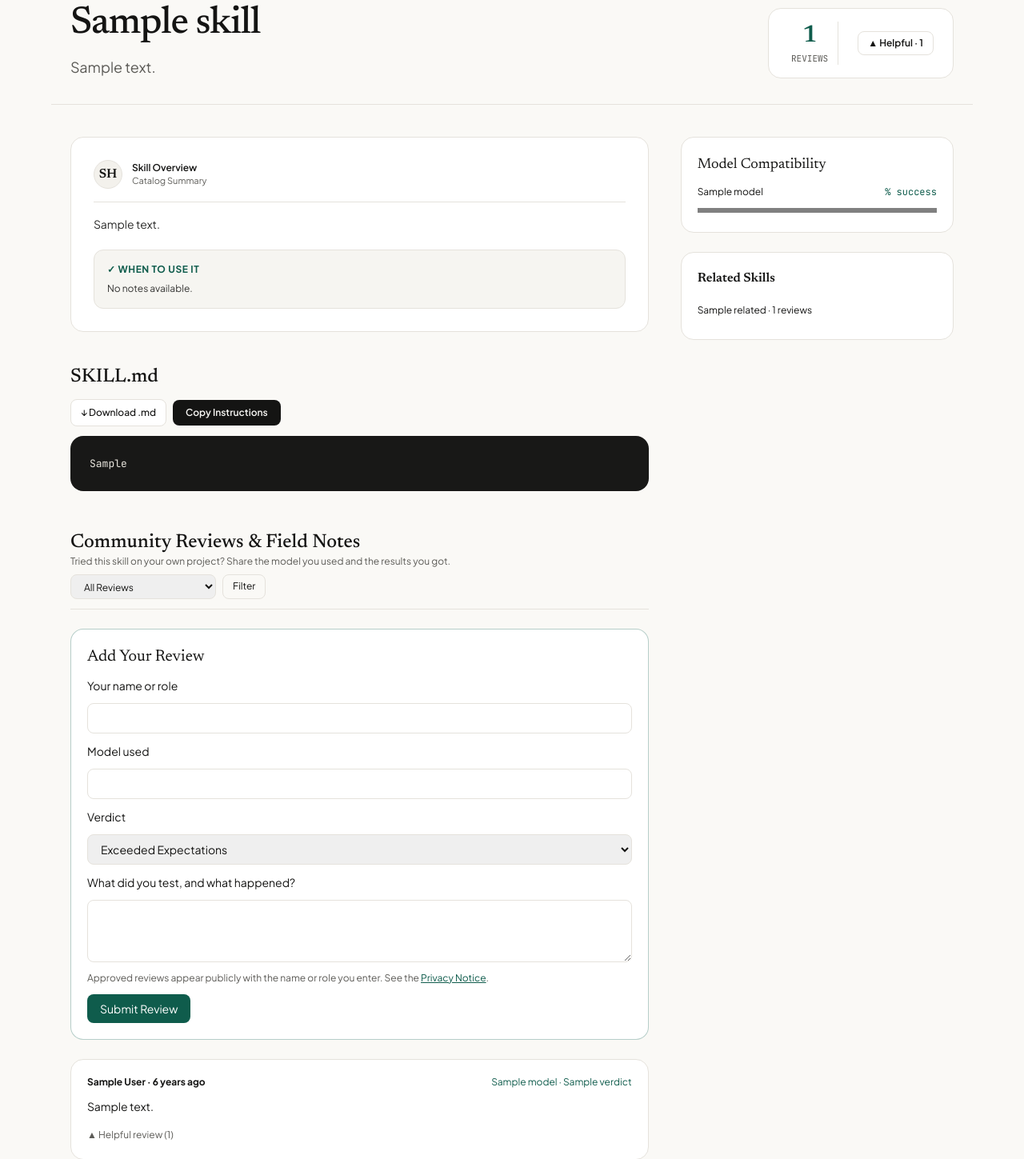
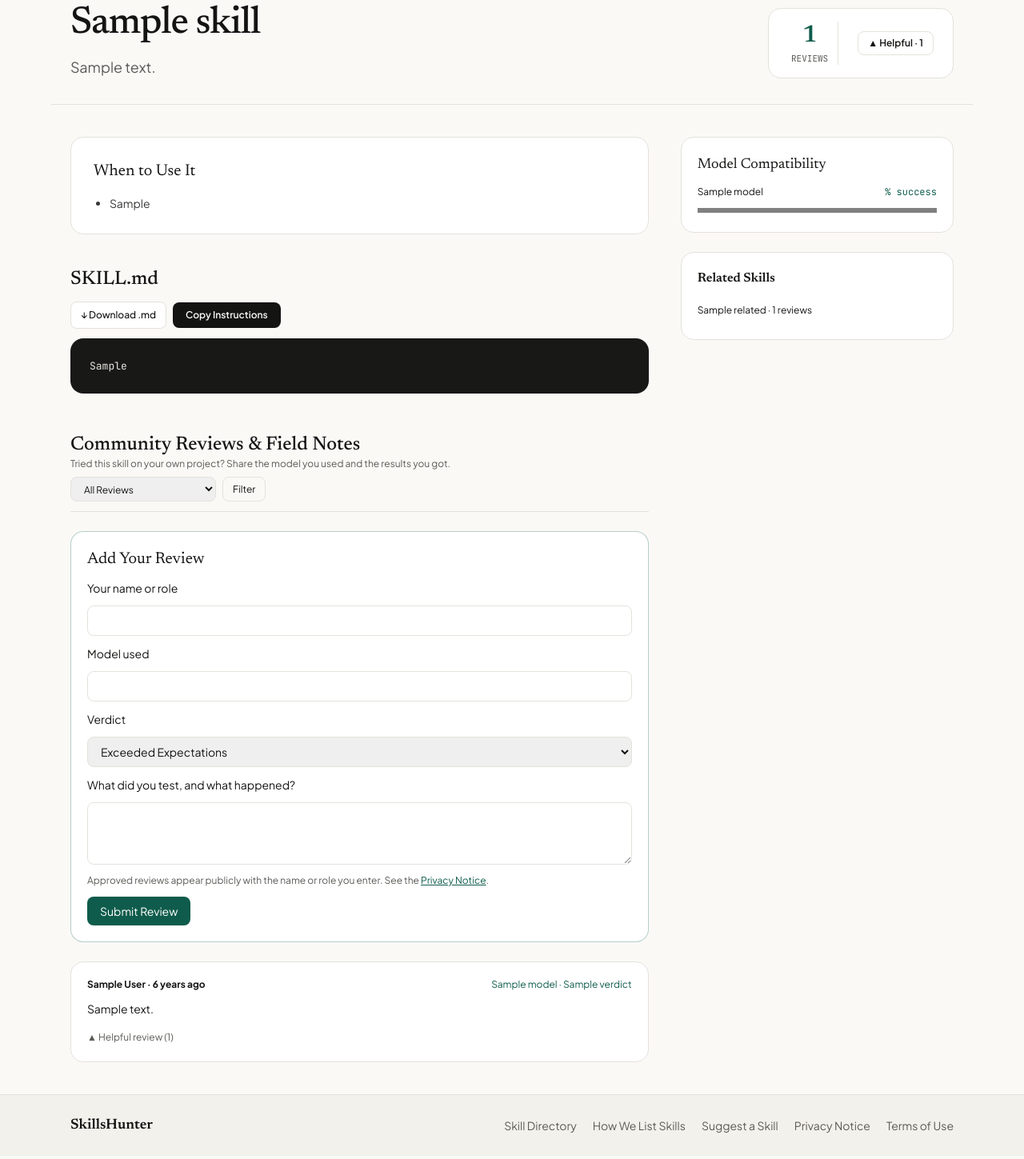
Before and after one commit to sryyabey/skillshunter, a Laravel app: template resources/views/detail.blade.php in a window 1280 px wide. Shown: the part 198-1647 px from the top of the page at 80% size. After the commit the page ends 1615 px from the top, so only its background shows below. Run offline with Laravel 12, Linux system fonts and the light colour scheme; the template is opened without the code that fills it: most values are stand-ins (such as "Sample title", 1, 10 or a date in 2020); data that the repository does not hold is empty; some libraries are stand-ins or nearby versions.

Commit message:
worker job

```diff
--- a/app/Models/Skill.php
+++ b/app/Models/Skill.php
@@ -26,6 +26,12 @@ class Skill extends Model
     protected static function booted(): void
     {
         static::saving(function (Skill $skill): void {
+            if ($skill->is_published && preg_match('/^ {0,3}#{1,6} Insert instructions below[.!]?[ \t]*$/mi', $skill->source_markdown ?? '')) {
+                throw ValidationException::withMessages([
+                    'is_published' => 'Replace the placeholder instructions before publishing.',
+                ]);
+            }
+
             if (! $skill->source_commit && ! $skill->getOriginal('source_commit')) {
                 return;
             }
--- a/resources/views/detail.blade.php
+++ b/resources/views/detail.blade.php
@@ -4,14 +4,24 @@
   $hasSource = filled($skill->source_url);
   $sourceUrl = $hasSource && \Illuminate\Support\Str::isUrl($skill->source_url, ['http', 'https']) ? $skill->source_url : null;
   $instructions = $skill->publicInstructions();
+  $pageTitle = $skill->seo_title ?: $skill->title.' — skillshunter.net';
+  $pageDescription = $skill->seo_description ?: \Illuminate\Support\Str::limit($skill->summary, 170);
+  $canonicalUrl = route('detail', $skill->slug);
+  $editorNote = trim($skill->editor_note ?? '');
+  $showEditorNote = $editorNote !== '' && $editorNote !== trim($skill->summary);
 @endphp
 
 @section('title')
-{{ $skill->seo_title ?: $skill->title.' — skillshunter.net' }}
+{{ $pageTitle }}
 @endsection
 
 @push('meta')
-  <meta name="description" content="{{ $skill->seo_description ?: \Illuminate\Support\Str::limit($skill->summary, 170) }}">
+  <meta name="description" content="{{ $pageDescription }}">
+  <link rel="canonical" href="{{ $canonicalUrl }}">
+  <meta property="og:type" content="website">
+  <meta property="og:title" content="{{ $pageTitle }}">
+  <meta property="og:description" content="{{ $pageDescription }}">
+  <meta property="og:url" content="{{ $canonicalUrl }}">
 @endpush
 
 @section('status-message')
@@ -93,34 +103,26 @@ SKILL #{{ $skill->id }} @if ($skill->version) • VERSION {{ $skill->version }}
   <div class="max-w-6xl mx-auto px-4 sm:px-6 py-10">
     <div class="grid grid-cols-1 lg:grid-cols-12 gap-10">
       <div class="lg:col-span-8 min-w-0 space-y-10">
-        <section class="bg-white border border-borderline rounded-2xl p-6 sm:p-7">
-          <div class="flex items-center gap-3 mb-4 pb-4 border-b border-borderline">
-            <div class="w-9 h-9 rounded-full bg-[#F3F1EC] border border-borderline flex items-center justify-center font-serif font-semibold text-ink">
-              SH
-            </div>
-            <div>
-              <div class="text-xs font-semibold text-ink">Skill Overview</div>
-              <div class="text-[11px] text-muted">Catalog Summary</div>
-            </div>
-          </div>
-
-          <p class="text-sm text-ink/90 leading-relaxed mb-5">
-            {{ $skill->editor_note ?? $skill->summary }}
-          </p>
-
-          <div class="grid gap-4">
-            <div class="bg-[#F3F1EC]/70 border border-borderline rounded-xl p-4">
-              <h3 class="text-xs font-bold uppercase tracking-wider text-emeraldTrust mb-2">✓ When to Use It</h3>
-              <ul class="space-y-1.5 text-xs text-ink/85">
-                @forelse ($skill->use_cases ?? [] as $item)
-                  <li>• {{ $item }}</li>
-                @empty
-                  <li>No notes available.</li>
-                @endforelse
+        @if ($showEditorNote || filled($skill->use_cases))
+          <section class="bg-white border border-borderline rounded-2xl p-6 sm:p-7 space-y-4">
+            @if ($showEditorNote)
+              <h2 class="font-serif text-xl text-ink">Editor's Note</h2>
+              <p class="text-sm text-ink/90 leading-relaxed">{{ $editorNote }}</p>
+            @endif
+            @if (filled($skill->use_cases))
+              @if ($showEditorNote)
+                <h3 class="font-serif text-lg text-ink">When to Use It</h3>
+              @else
+                <h2 class="font-serif text-xl text-ink">When to Use It</h2>
+              @endif
+              <ul class="list-disc pl-5 space-y-1.5 text-sm text-ink/85">
+                @foreach ($skill->use_cases as $item)
+                  <li>{{ $item }}</li>
+                @endforeach
               </ul>
-            </div>
-          </div>
-        </section>
+            @endif
+          </section>
+        @endif
         <section id="system-instructions" class="space-y-3">
           <h2 class="font-serif text-2xl font-medium text-ink">{{ $hasSource ? 'SKILL.md' : 'System Instructions' }}</h2>
           @if ($hasSource && $sourceUrl)
@@ -129,6 +131,8 @@ SKILL #{{ $skill->id }} @if ($skill->version) • VERSION {{ $skill->version }}
               <a href="{{ $sourceUrl }}" class="block [overflow-wrap:anywhere] text-emeraldTrust underline underline-offset-4">{{ $sourceUrl }}</a>
               @if ($skill->slug === 'github-vercel-labs-agent-skills-skills-react-best-practices-4d22a63f8b8e')
                 <a href="https://github.com/vercel-labs/agent-skills/blob/main/skills/react-best-practices/AGENTS.md" class="inline-block text-emeraldTrust underline underline-offset-4">Read the full rules and code examples</a>
+              @elseif ($skill->slug === 'github-vercel-labs-agent-skills-skills-writing-guidelines-689f91e862ca' && str_contains($instructions ?? '', 'https://raw.githubusercontent.com/vercel-labs/writing-guidelines/main/command.md'))
+                <a href="https://github.com/vercel-labs/writing-guidelines/blob/main/command.md" class="inline-block text-emeraldTrust underline underline-offset-4">Read the full writing guidelines</a>
               @endif
             </div>
           @endif
```
Also changed, not shown: resources/views/welcome.blade.php (+17 -2 lines), database/migrations/2026_11_15_082828_correct_first_batch_catalog_quality.php (added).
